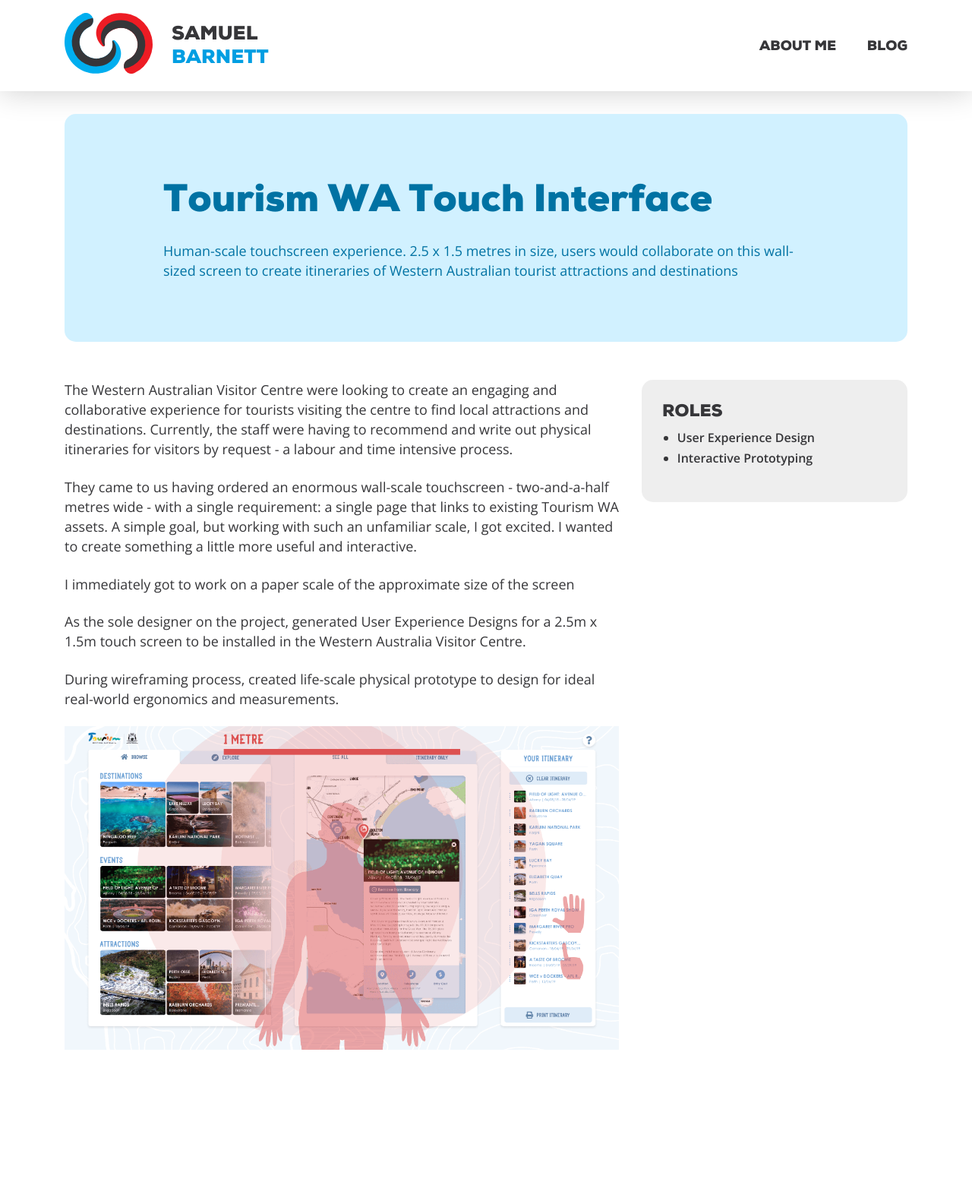
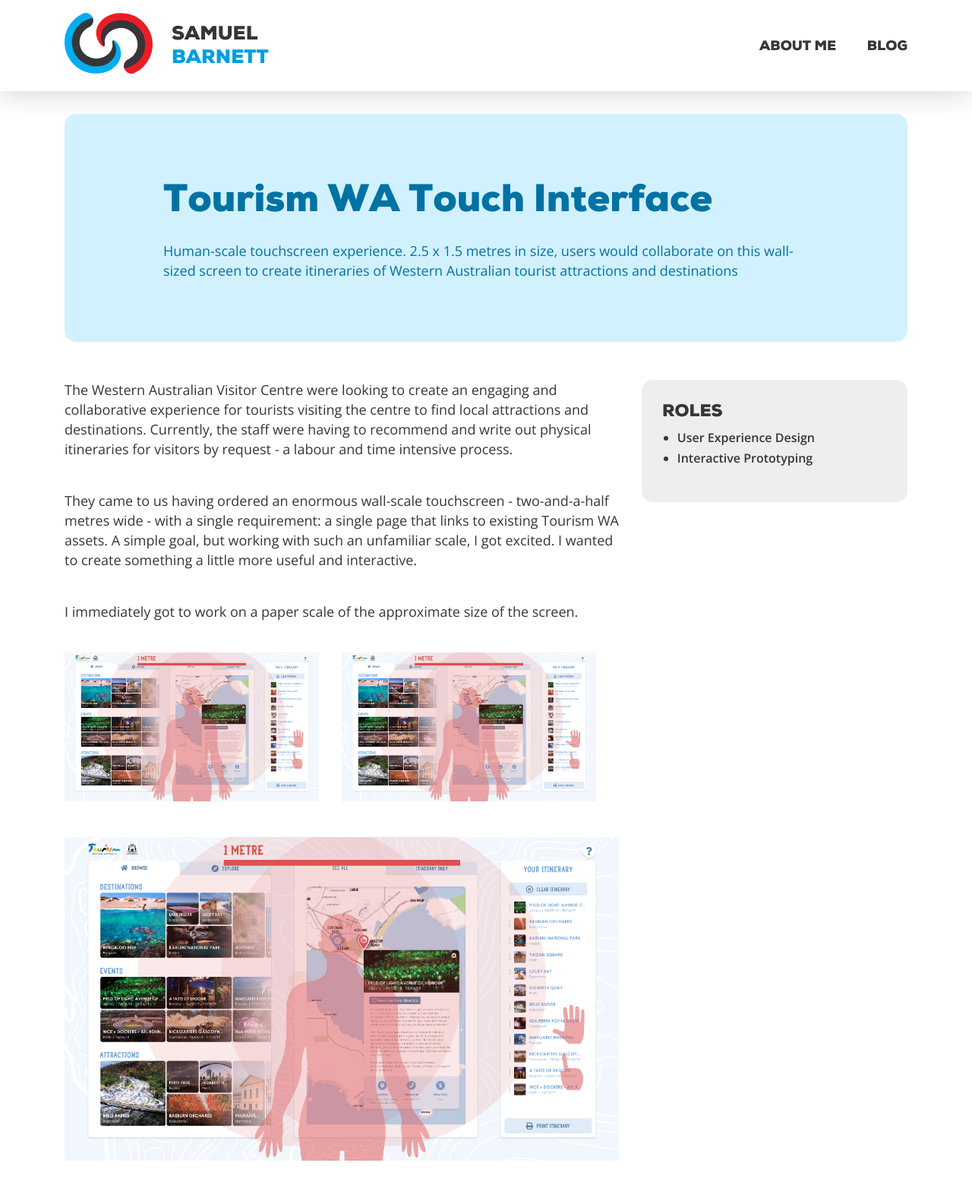
Before and after one commit to weatherhitme/samuelbar.net_2018, a Jekyll site: the page built from projects/_posts/2019-05-21-TWA-Touch-Interface.md, in a window 1280 px wide. Shown: the whole page at 76% size. Built offline with Jekyll 4.4.1, drawn with Linux system fonts in a browser that asks for light colours; before the commit the page ends 1418 px from its top, so only the background shows below that.

Commit message:
simplified sass folder structure

```diff
--- a/_layouts/project.html
+++ b/_layouts/project.html
@@ -13,8 +13,10 @@
             <section class="content container">
                 <div class="row">
 
-                    <div class="col-12 col-md-8 order-2 order-md-1">
-                        {{ content }}
+                    <div class="project-content col-12 col-md-8 order-2 order-md-1">
+                        <div class="row">
+                            {{ content }}
+                        </div>
                     </div>
 
                     <div class="col-12 col-md-4 order-1 order-md-2">
--- a/_sass/components/_projects.scss
+++ b/_sass/components/_projects.scss
@@ -110,5 +110,13 @@
                 margin-top: 0.25em;
             }
 		}
-	}
+    }
+
+    &-content {
+         p {
+            @include make-col-ready();
+            @include make-col(12);
+        }
+    }
+
 }
--- a/assets/css/main.scss
+++ b/assets/css/main.scss
@@ -11,10 +11,11 @@
 @import 'vendor/bootstrap/grid';
 
 
-@import 'util/variables';
-@import 'util/aspect';
-@import 'util/mixins';
-@import 'util/helpers';
+@import 'variables';
+@import 'aspect';
+@import 'mixins';
+@import 'helpers';
+@import 'global';
 
 @import 'components/shared/banner';
 @import 'components/shared/button';
@@ -27,5 +28,4 @@
 @import 'components/currently';
 @import 'components/services';
 @import 'components/projects';
-@import 'base/global';
-@import 'base/navigation';
+@import 'components/navigation';
--- a/projects/_posts/2019-05-21-TWA-Touch-Interface.md
+++ b/projects/_posts/2019-05-21-TWA-Touch-Interface.md
@@ -18,10 +18,10 @@
 
 They came to us having ordered an enormous wall-scale touchscreen - two-and-a-half metres wide - with a single requirement: a single page that links to existing Tourism WA assets. A simple goal, but working with such an unfamiliar scale, I got excited. I wanted to create something a little more useful and interactive.
 
-I immediately got to work on a paper scale of the approximate size of the screen
+I immediately got to work on a paper scale of the approximate size of the screen.
 
-As the sole designer on the project, generated User Experience Designs for a 2.5m x 1.5m touch screen to be installed in the Western Australia Visitor Centre.
-
-During wireframing process, created life-scale physical prototype to design for ideal real-world ergonomics and measurements.
+{:.row}
+<span class="col-6"><img alt="Mockup with average human metrics overlaid" src="/assets/images/projects/TWA/TWA (1).png"></span>
+<span class="col-6"><img alt="Mockup with average human metrics overlaid" src="/assets/images/projects/TWA/TWA (1).png"></span>
 
 ![{{page.title}} screenshot](/assets/images/projects/TWA/TWA (1).png)
```
Also changed, not shown: _sass/_aspect.scss (renamed from _sass/util/_aspect.scss), _sass/_global.scss (renamed from _sass/base/_global.scss), _sass/_helpers.scss (renamed from _sass/util/_helpers.scss), _sass/_mixins.scss (renamed from _sass/util/_mixins.scss), _sass/_variables.scss (renamed from _sass/util/_variables.scss), _sass/components/_navigation.scss (renamed from _sass/base/_navigation.scss).
